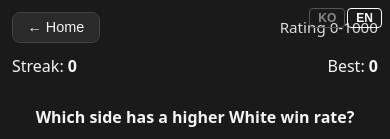
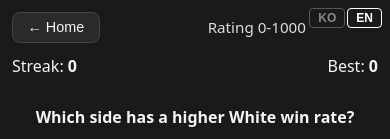
Before and after one commit to hdh4952/guess-the-winrate, a React (Vite) app: page / in a window 390 px wide. Both pictures are taken after a click on the button "0-1000". Shown: the top 139 px of the page. Built offline with nearby package versions, Linux system fonts and the light colour scheme.

Commit message:
fix(i18n): reserve top-bar space so toggle doesn't overlap rating label on mobile

```diff
--- a/src/styles.css
+++ b/src/styles.css
@@ -188,7 +188,9 @@ body {
   }
   .title { display: none; }
   .question { font-size: 1rem; }
-  .top-bar { flex-wrap: wrap; gap: 0.5rem; }
+  /* Reserve room on the right so the fixed language toggle never overlaps the
+     rating label. */
+  .top-bar { flex-wrap: wrap; gap: 0.5rem; padding-right: 4.5rem; }
   .rating-picker { text-align: center; }
   .rating-grid { grid-template-columns: 1fr; }
   .rating-grid button { padding: 0.6rem; font-size: 0.85rem; }
```
